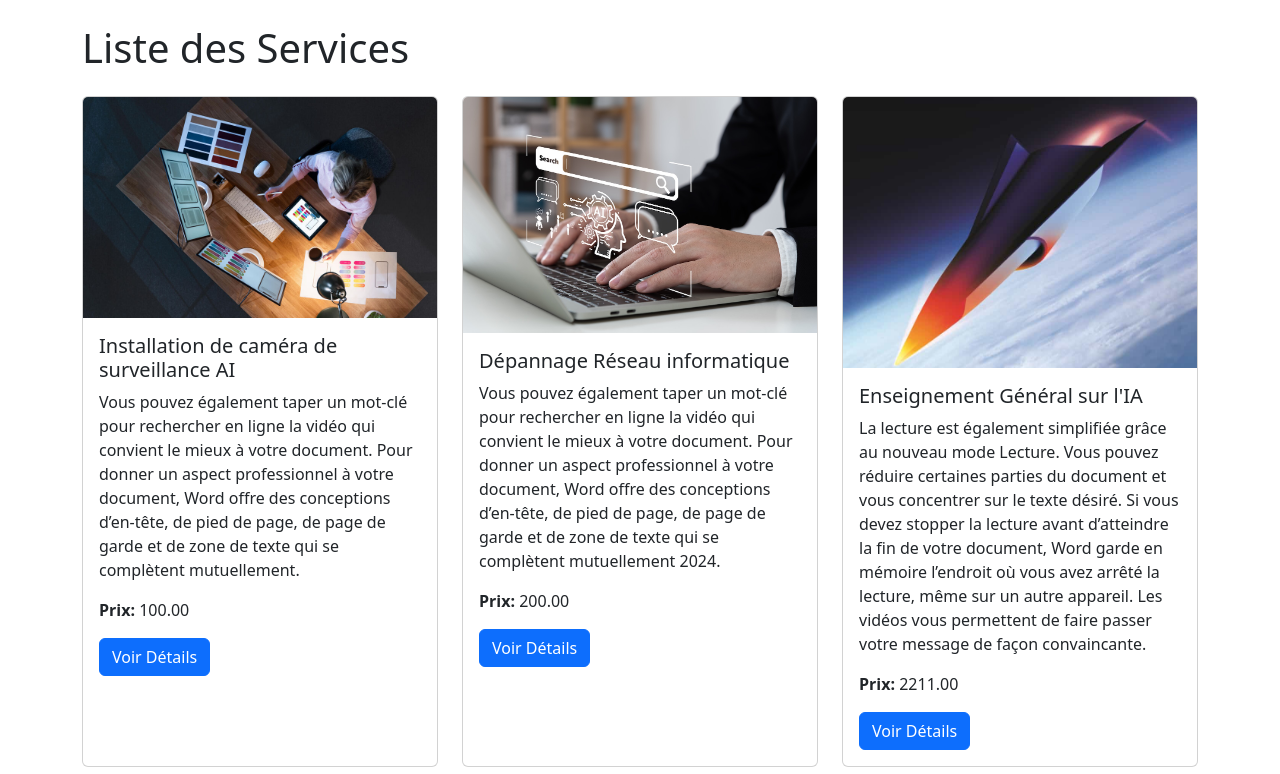
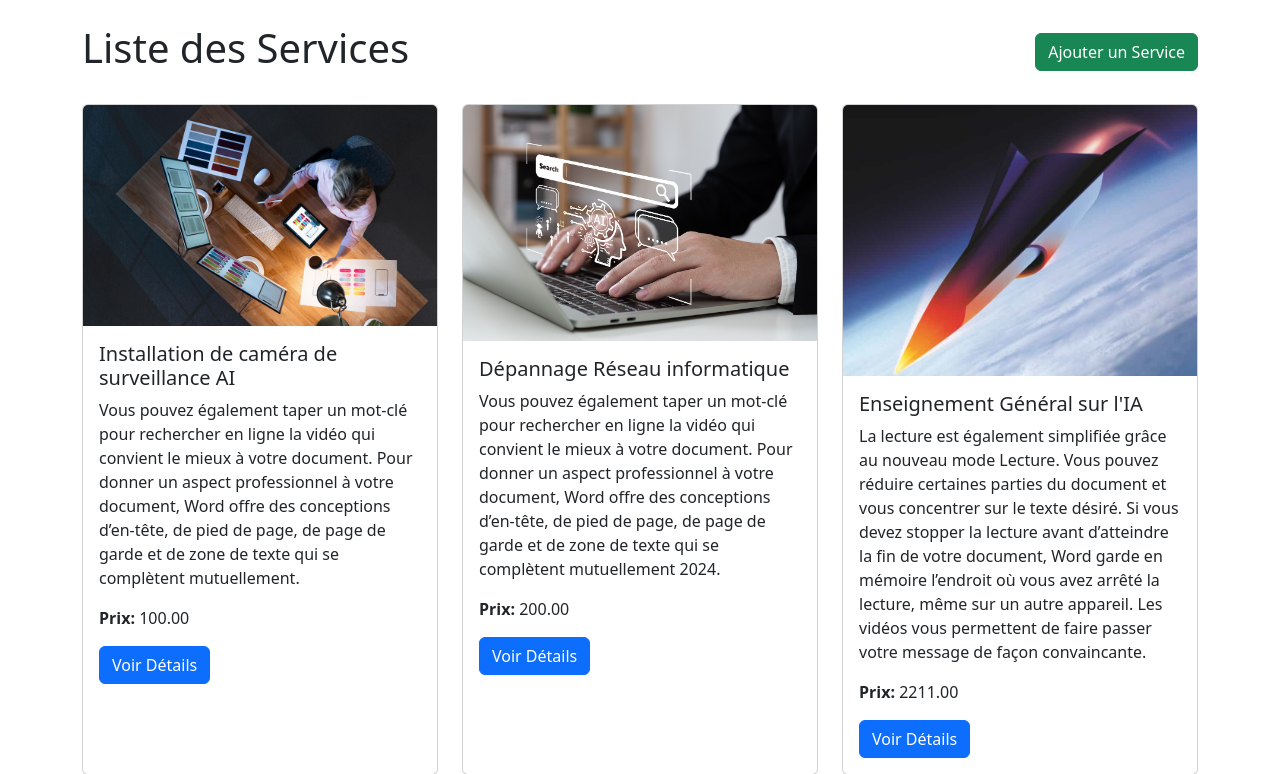
Before and after one commit to Alfredveve/TESTCBV, a Django app: page /service/ in a window 1280 px wide. Shown: the part 56-830 px from the top of the page. Run offline with Django 5.2, Linux system fonts and the light colour scheme; data comes from the database, SQL or seed files in the repository; both versions use the stored data as it was after the commit.

Commit message:
Finir l'app service

```diff
--- a/myproject/service/templates/service/service_detail.html
+++ b/myproject/service/templates/service/service_detail.html
@@ -1,5 +1,7 @@
 {% extends 'home/base.html' %}
 {% block section %}
+
+
 <div class="container mt-4">
     <div class="row">
         <div class="col-md-4">
--- a/myproject/service/templates/service/service_list.html
+++ b/myproject/service/templates/service/service_list.html
@@ -1,7 +1,11 @@
 {% extends 'home/base.html' %}
 {% block section %}
+
 <div class="container mt-4">
-    <h1 class="mb-4">Liste des Services</h1>
+    <div class="d-flex justify-content-between align-items-center mb-4">
+        <h1>Liste des Services</h1>
+        <a href="{% url 'service_create' %}" class="btn btn-success">Ajouter un Service</a>
+    </div>
     <div class="row">
         {% for service in object_list %}
         <div class="col-md-4 mb-4">
@@ -18,4 +22,5 @@
         {% endfor %}
     </div>
 </div>
+
 {% endblock %}
--- a/myproject/service/views.py
+++ b/myproject/service/views.py
@@ -6,7 +6,6 @@ from django.urls import reverse_lazy
 class ServiceListView(ListView):
     model = Service
     template_name = 'service/service_list.html'
-
 
 
 class ServiceDetailView(DetailView):
@@ -19,12 +18,18 @@ class ServiceCreateView(CreateView):
     template_name = 'service/service_form.html'
     fields = ['title', 'description', 'price', 'image']
 
+    def get_success_url(self):
+        return reverse_lazy('service_detail', kwargs={'pk': self.object.pk})
+
 
 class ServiceUpdateView(UpdateView):
     model = Service
     template_name = 'service/service_form.html'
     fields = ['title', 'description', 'price', 'image']
 
+    def get_success_url(self):
+        return reverse_lazy('service_detail', kwargs={'pk': self.object.pk})
+
 
 class ServiceDeleteView(DeleteView):
     model = Service
```
Also changed, not shown: myproject/db.sqlite3, myproject/images/images/service/GEaerospace.jpg (added).
